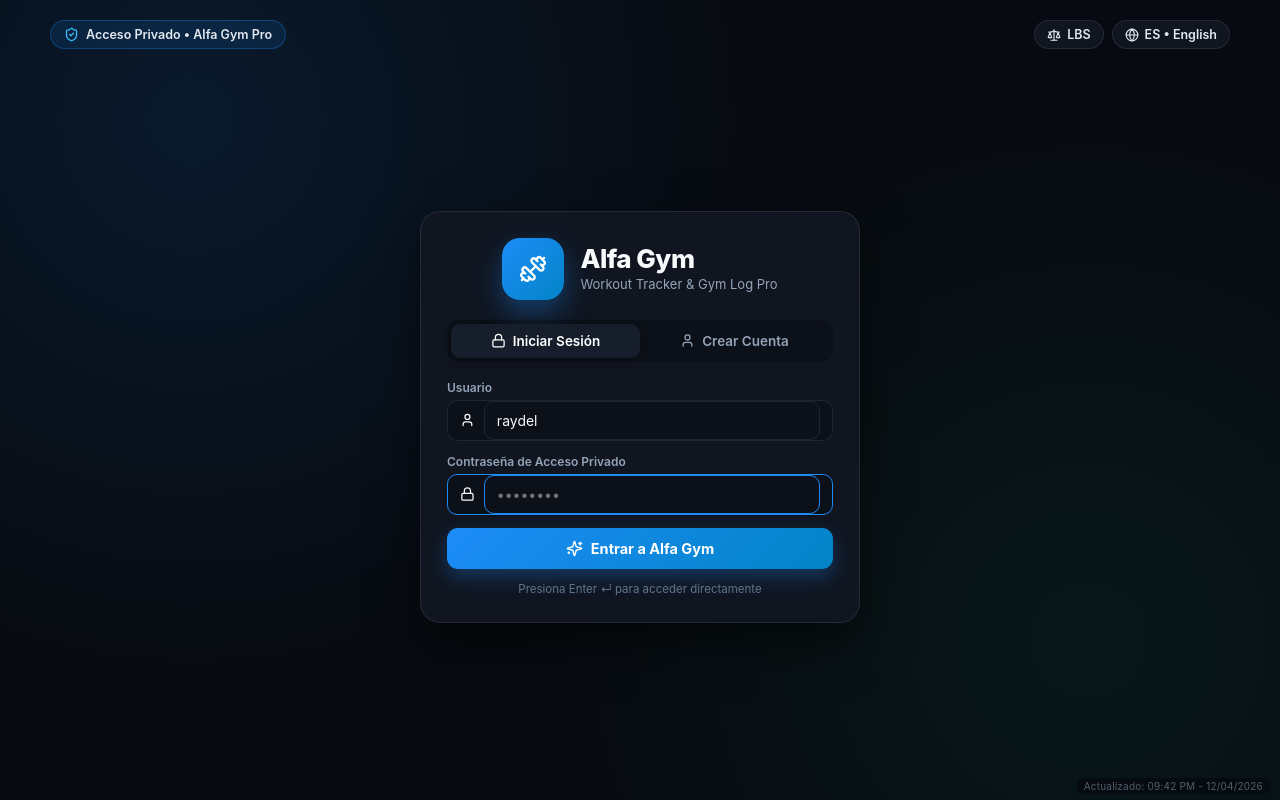
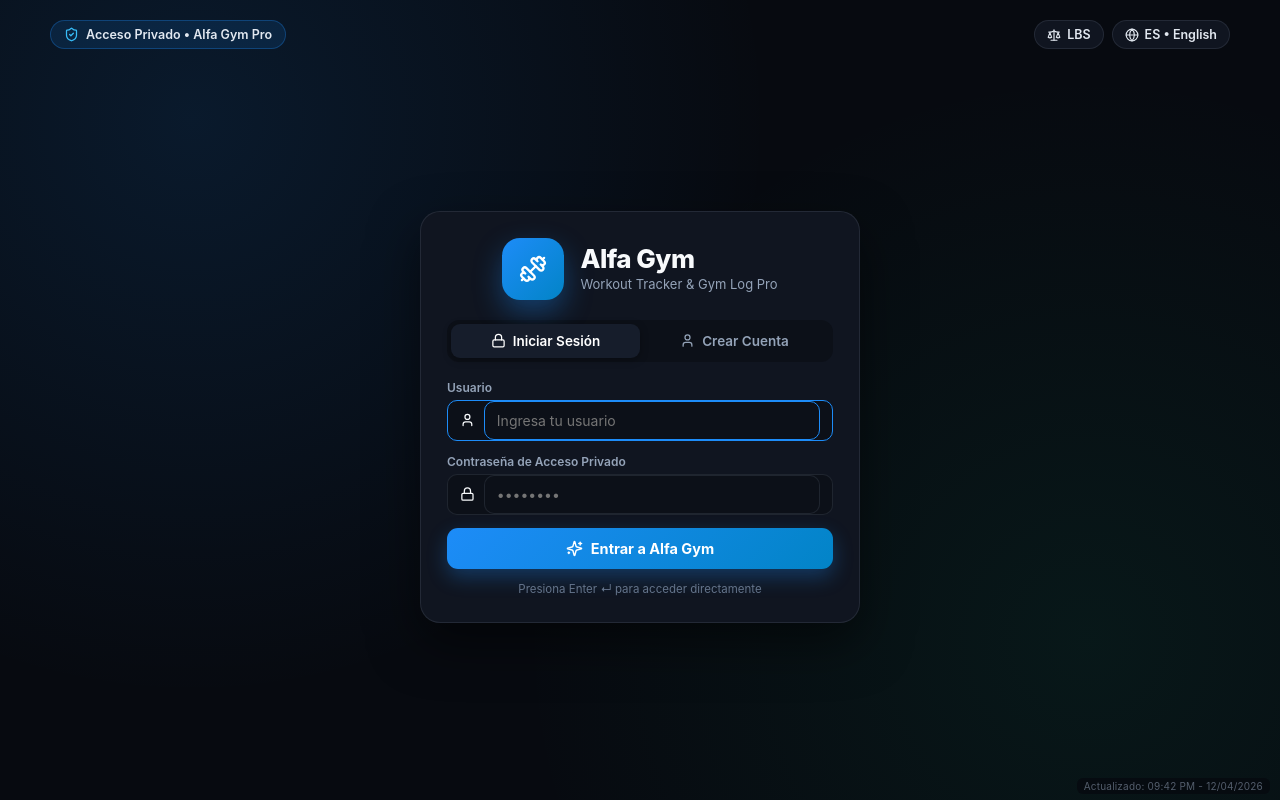
Before and after one commit to alfagym/alfagym.github.io, a React (Vite) app: page / in a window 1280 px wide. Built offline with nearby package versions, Linux system fonts and the light colour scheme; the HTML template or start-up script is replaced by a standard one.

Commit message:
Keep username field empty by default on Acceso Privado screen

```diff
--- a/src/App.jsx
+++ b/src/App.jsx
@@ -31,7 +31,7 @@ import CloudSyncModal from './components/CloudSyncModal';
 import './App.css';
 
 /* global __BUILD_TIMESTAMP__ */
-const FALLBACK_TIMESTAMP = '11:03 PM - 11/06/2026';
+const FALLBACK_TIMESTAMP = '11:07 PM - 11/06/2026';
 const BUILD_TIMESTAMP =
   typeof __BUILD_TIMESTAMP__ !== 'undefined'
     ? __BUILD_TIMESTAMP__
--- a/src/components/AuthScreen.jsx
+++ b/src/components/AuthScreen.jsx
@@ -28,7 +28,7 @@ export default function AuthScreen({
 }) {
   const [mode, setMode] = useState('login'); // 'login' | 'register'
   const [name, setName] = useState('');
-  const [identifier, setIdentifier] = useState('raydel');
+  const [identifier, setIdentifier] = useState('');
   const [password, setPassword] = useState('');
   const [confirmPassword, setConfirmPassword] = useState('');
   const [goal, setGoal] = useState('hypertrophy');
@@ -42,7 +42,7 @@ export default function AuthScreen({
     const cleanId = identifier.trim().toLowerCase();
     const cleanPass = password.trim();
 
-    if (!cleanPass) {
+    if (!cleanId || !cleanPass) {
       setError(t.auth.errorEmpty);
       return;
     }
@@ -207,6 +207,7 @@ export default function AuthScreen({
                   onChange={(e) => setIdentifier(e.target.value)}
                   onKeyDown={handleKeyDown}
                   placeholder={t.auth.emailPlaceholder}
+                  autoFocus
                 />
               </div>
             </div>
@@ -221,7 +222,6 @@ export default function AuthScreen({
                   onChange={(e) => setPassword(e.target.value)}
                   onKeyDown={handleKeyDown}
                   placeholder={t.auth.passwordPlaceholder}
-                  autoFocus
                 />
               </div>
             </div>
```
